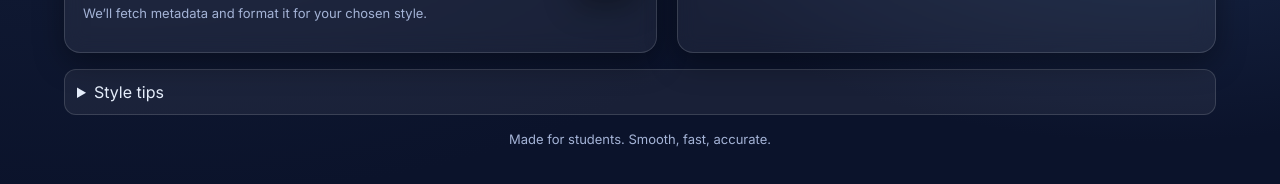
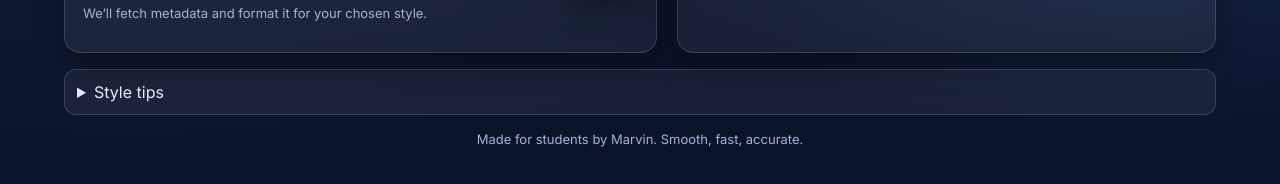
Before and after one commit to MarvinIVC/citation-assistant, a website: page index.html in a window 1280 px wide. Shown: the part 238-422 px from the top of the page. Drawn offline with Linux system fonts and the light colour scheme.

Commit message:
Update index.html

```diff
--- a/index.html
+++ b/index.html
@@ -145,7 +145,7 @@
     </aside>
 
     <footer class="footer">
-      <span>Made for students. Smooth, fast, accurate.</span>
+      <span>Made for students by Marvin. Smooth, fast, accurate.</span>
     </footer>
 
     <div id="toast" class="toast"></div>
```
